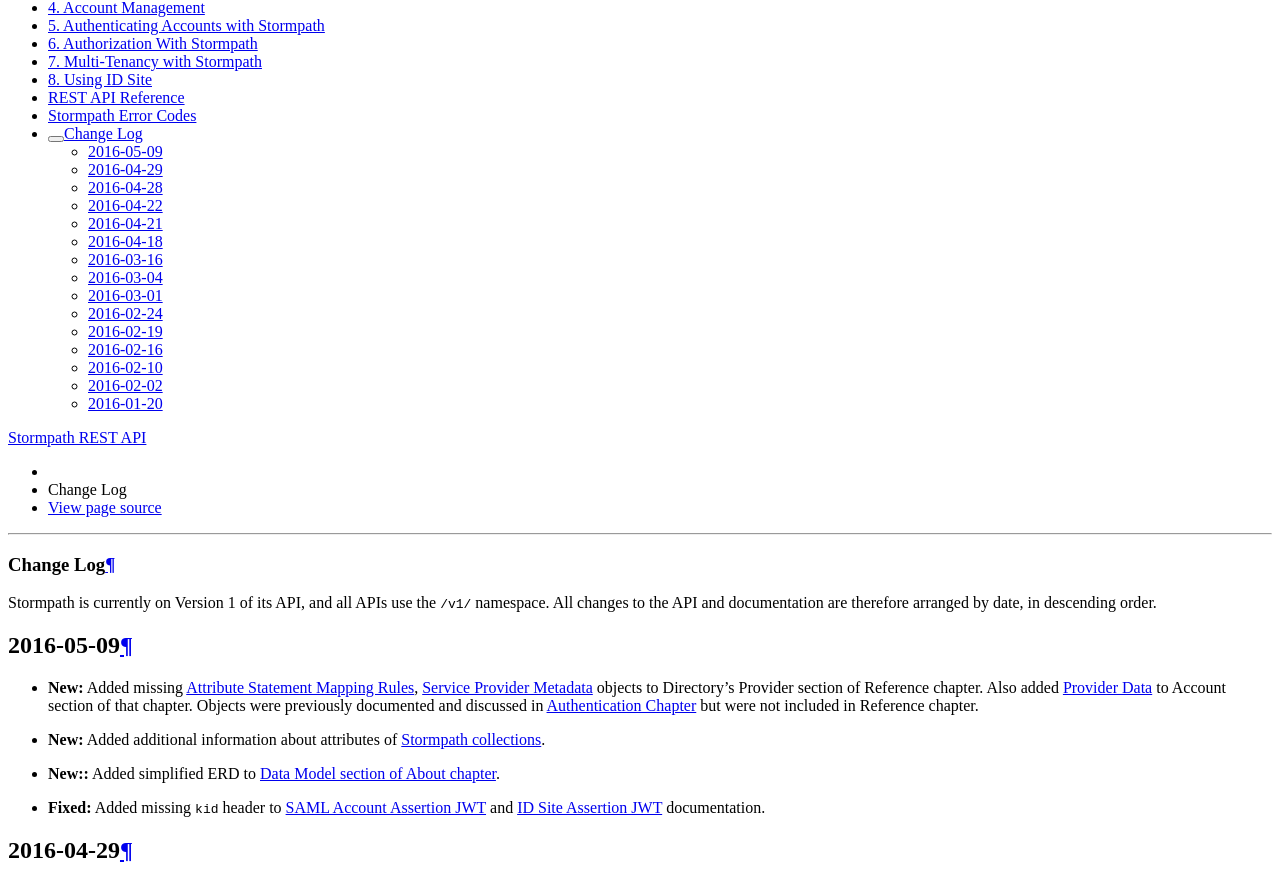
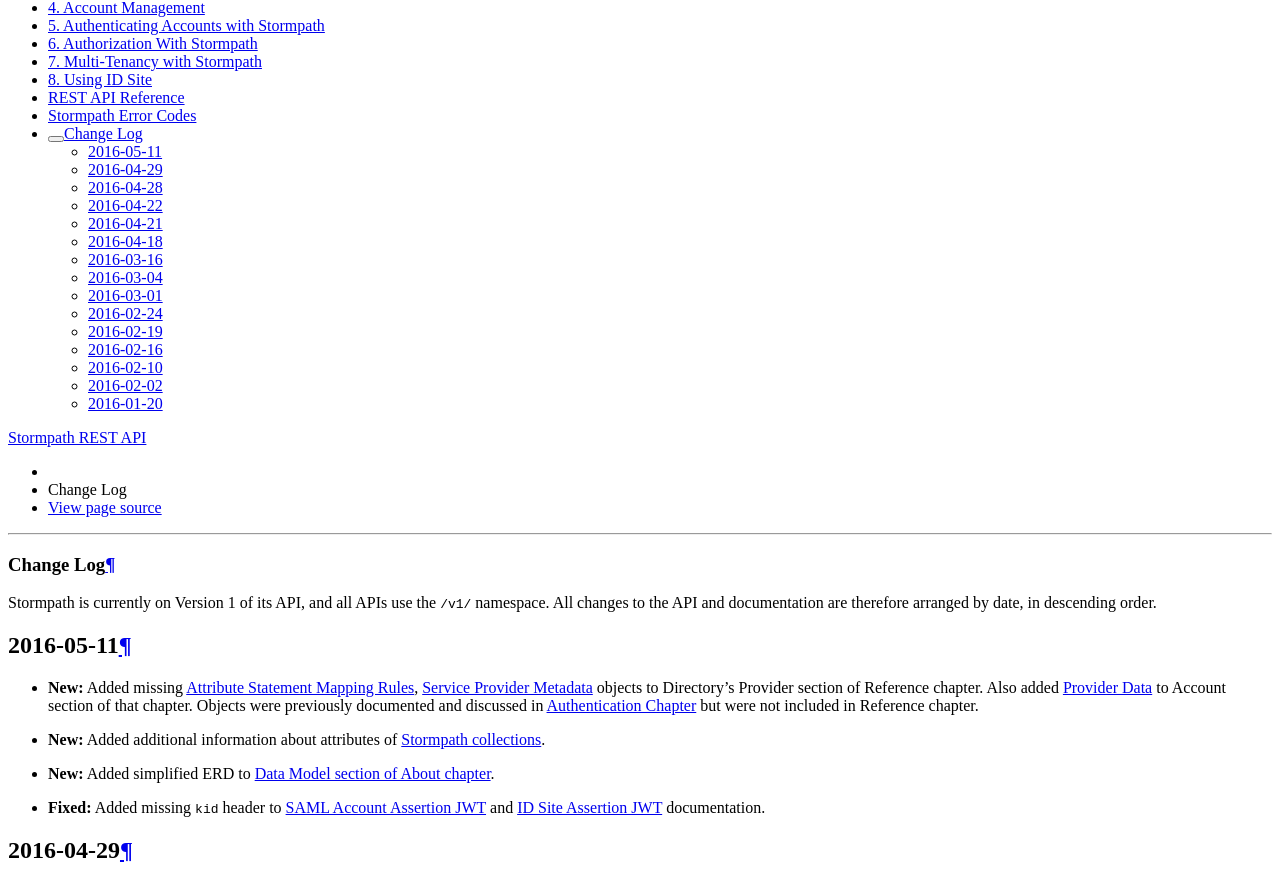
Before and after one commit to stormpath/stormpath-documentation, a Sphinx documentation site: the page built from source/changelog.rst, in a window 1280 px wide and 1400 px high. Shown: the part 136-1008 px from the top of the window. Built offline with Sphinx 7.4.7 and the Read the Docs theme 2.0.0, drawn with Linux system fonts in a browser that asks for light colours.

Commit message:
Sigh. Fixing date, and errant colon, in Changelog

```diff
--- a/source/changelog.rst
+++ b/source/changelog.rst
@@ -28,12 +28,12 @@
 
     Link to Tweet or blog post announcing changes (if applicable)
 
-2016-05-09
+2016-05-11
 ==========
 
 - **New:** Added missing :ref:`ref-attribute-mapping`, :ref:`ref-sp-metadata` objects to Directory's Provider section of Reference chapter. Also added :ref:`ref-provider-data` to Account section of that chapter. Objects were previously documented and discussed in :ref:`Authentication Chapter <authn>` but were not included in Reference chapter.
 - **New:** Added additional information about attributes of :ref:`Stormpath collections <about-collections>`.
-- **New::** Added simplified ERD to :ref:`Data Model section of About chapter <about-data-model>`.
+- **New:** Added simplified ERD to :ref:`Data Model section of About chapter <about-data-model>`.
 - **Fixed:** Added missing ``kid`` header to :ref:`SAML Account Assertion JWT <saml-response-jwt>` and :ref:`ID Site Assertion JWT <idsite-response-jwt>` documentation.
 
 2016-04-29
```
